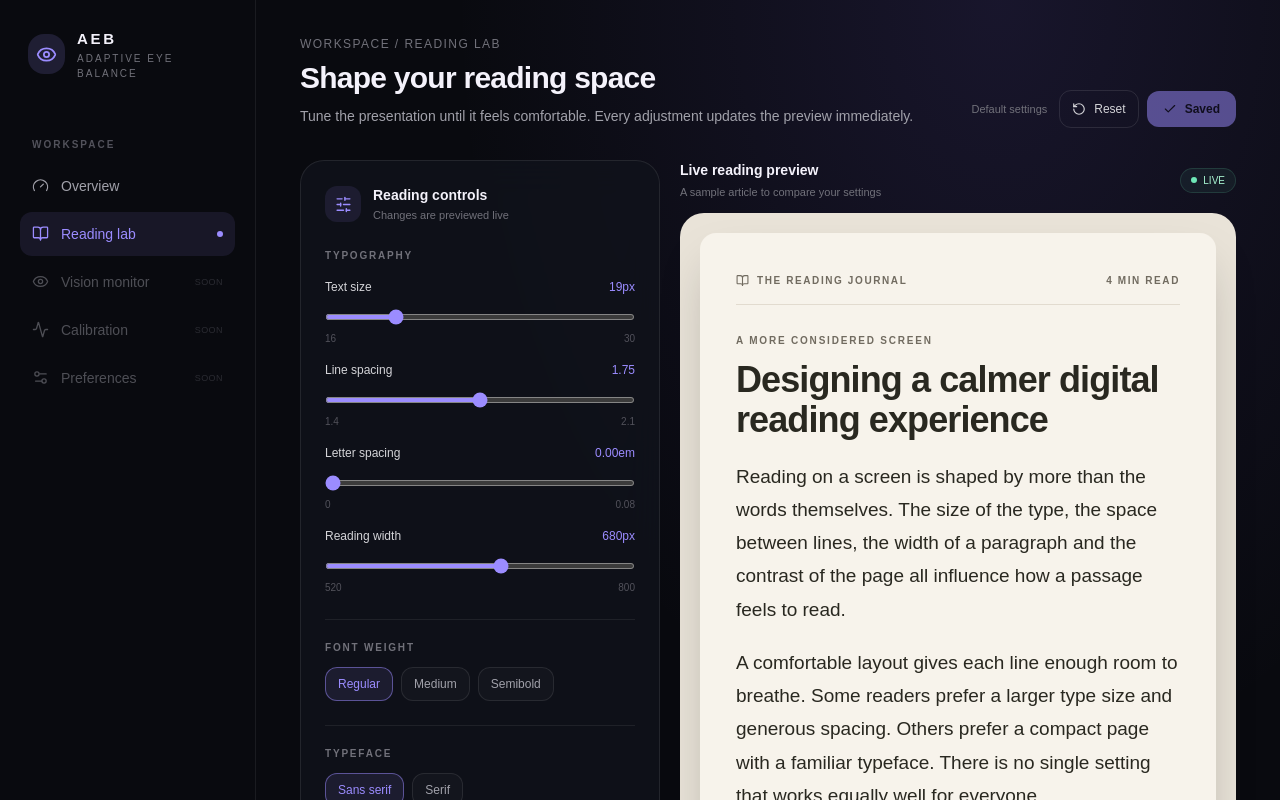
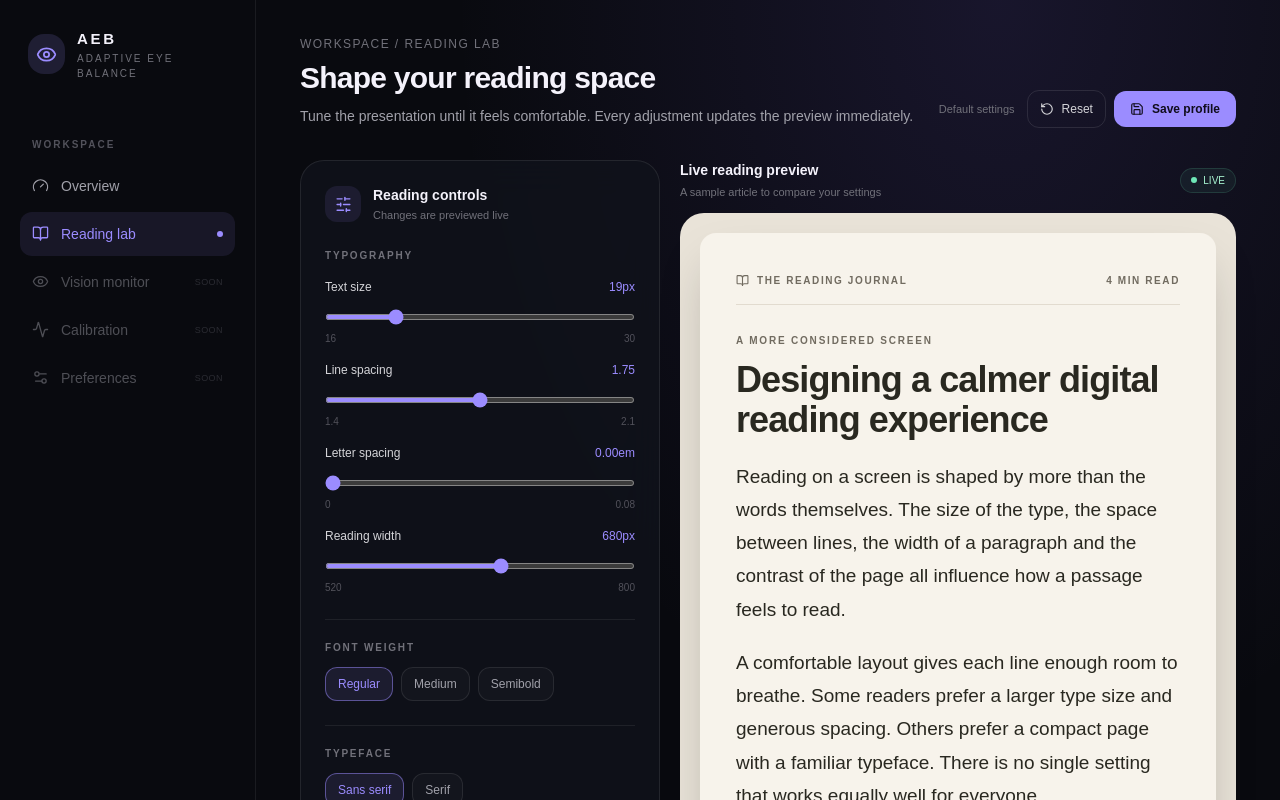
Before and after one commit to vidhwan06/AEB, a Next.js app: page /reading-lab in a window 1280 px wide. Shown: the top 800 px of the page. Built offline with nearby package versions, Linux system fonts and the light colour scheme.

Commit message:
fix: keep default reading profile save available

```diff
--- a/components/reading-lab-client.tsx
+++ b/components/reading-lab-client.tsx
@@ -155,9 +155,9 @@ export function ReadingLabClient() {
           <button type="button" onClick={resetProfile} className="inline-flex items-center gap-2 rounded-xl border border-white/10 px-3 py-2.5 text-xs text-zinc-300 transition hover:bg-white/[.05]">
             <RotateCcw size={14}/> Reset
           </button>
-          <button type="button" onClick={saveProfile} disabled={!hydrated || !isDirty} className="inline-flex items-center gap-2 rounded-xl bg-violet px-4 py-2.5 text-xs font-semibold text-[#100d1c] transition hover:brightness-110 disabled:cursor-not-allowed disabled:opacity-50">
-            {isDirty ? <Save size={14}/> : <Check size={14}/>}
-            {isDirty ? "Save profile" : "Saved"}
+          <button type="button" onClick={saveProfile} disabled={!hydrated} className="inline-flex items-center gap-2 rounded-xl bg-violet px-4 py-2.5 text-xs font-semibold text-[#100d1c] transition hover:brightness-110 disabled:cursor-not-allowed disabled:opacity-50">
+            {status === "Profile saved on this device" || status === "Saved profile restored" ? <Check size={14}/> : <Save size={14}/>}
+            {isDirty || (status !== "Profile saved on this device" && status !== "Saved profile restored") ? "Save profile" : "Saved"}
           </button>
         </div>
       </header>
```
